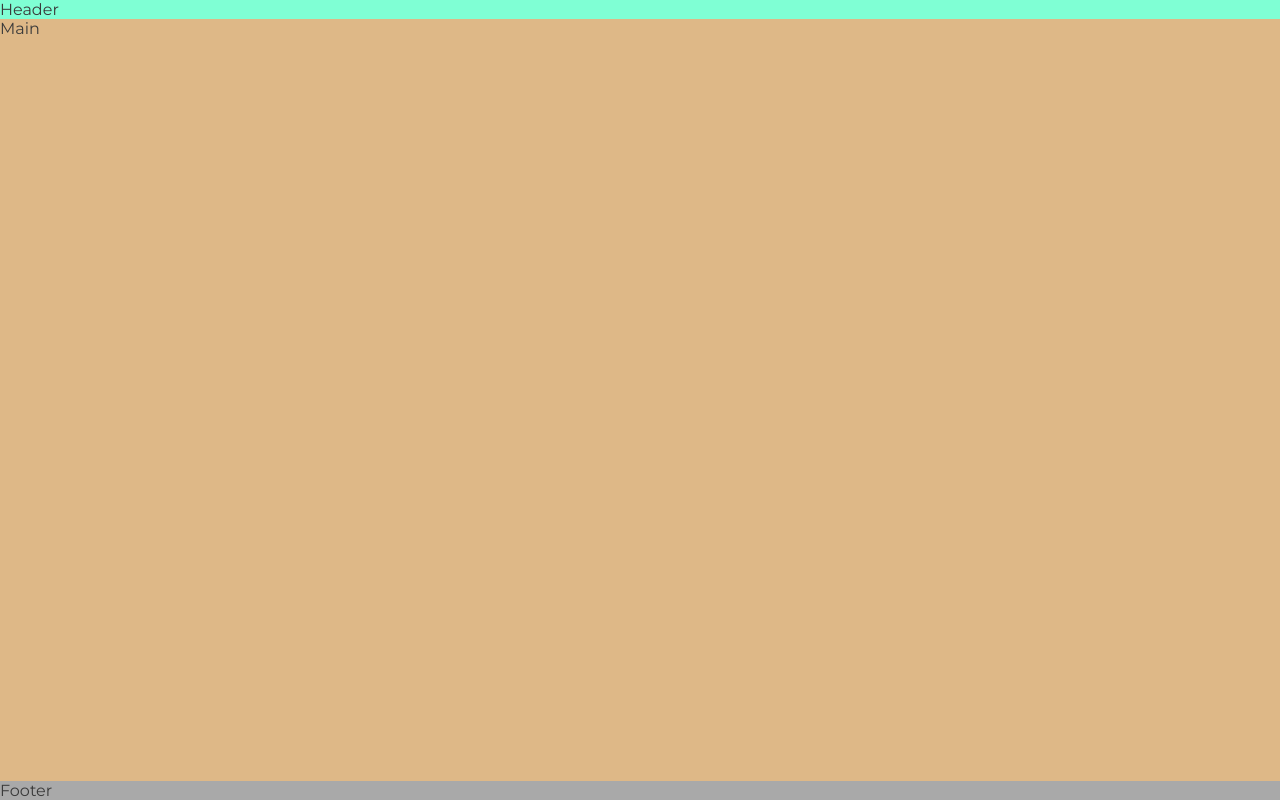
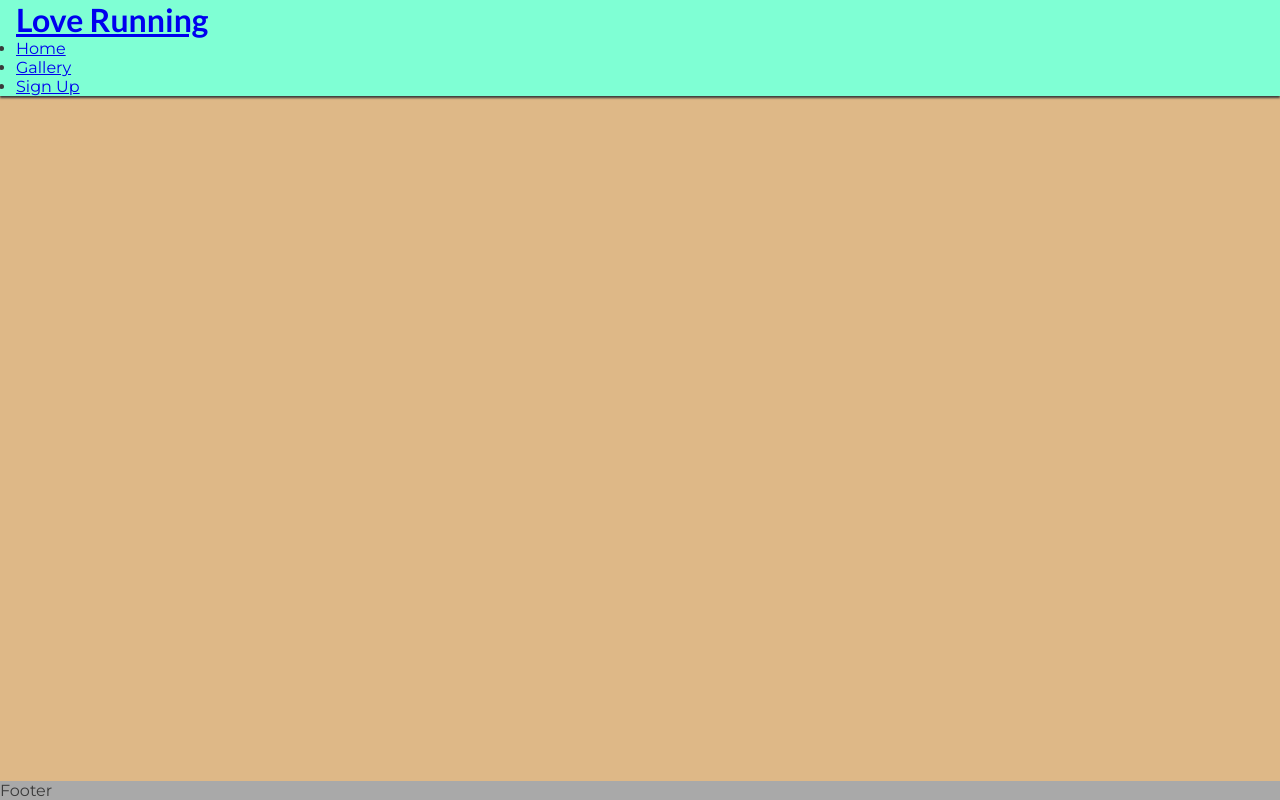
Before and after one commit to wafia7510/love-running, a plain HTML site: page index.html in a window 1280 px wide. Drawn offline with Linux system fonts and the light colour scheme.

Commit message:
added box-shadow property in header

```diff
--- a/assets/css/style.css
+++ b/assets/css/style.css
@@ -1,5 +1,6 @@
 /* Google fonts import */
 @import url('https://fonts.googleapis.com/css2?family=Montserrat:ital,wght@0,100..900;1,100..900&display=swap');
+@import url('https://fonts.googleapis.com/css2?family=Lato:ital,wght@0,100;0,300;0,400;0,700;0,900;1,100;1,300;1,400;1,700;1,900&family=Montserrat:ital,wght@0,100..900;1,100..900&display=swap');
 /* asteric selector to override all the sectors styling*/
 *{
  margin: 0;
@@ -17,7 +18,15 @@ body{
 /*header selector*/
 header{
     background-color: aquamarine;
+    padding: 0 1rem;
+    position:fixed;
+    z-index: 99;
+    width: 100%;
+    box-shadow: 0 2px 2px #3a3a3a;
 
+}
+h1{
+    font-family: 'Lato', sans-serif;
 }
 /*main selector*/
 main{
--- a/index.html
+++ b/index.html
@@ -16,14 +16,25 @@
    <!--CSS Links-->
    <link rel="stylesheet" href="assets/css/style.css">
    <!--add css fonts links-->
-   <link rel="preconnect" href="https://fonts.googleapis.com">
-<link rel="preconnect" href="https://fonts.gstatic.com" crossorigin>
-<link href="https://fonts.googleapis.com/css2?family=Montserrat:ital,wght@0,100..900;1,100..900&display=swap" rel="stylesheet">
+
 </head>
 
 <body>
     <!--Header Tag-->
-    <header>Header</header>
+    <header>
+        <a href="index.html">
+            <h1 id="logo">
+                Love Running
+            </h1>
+            <nav>
+                <ul>
+                    <li><a href="#home">Home</a></li>
+                    <li><a href="#gallery">Gallery</a></li>
+                    <li><a href="#sign-up">Sign Up</a></li>
+                </ul>
+            </nav>
+        </a>
+    </header>
     <!--Main tag-->
     <main>Main</main>
     <!--Footer tag-->
```
